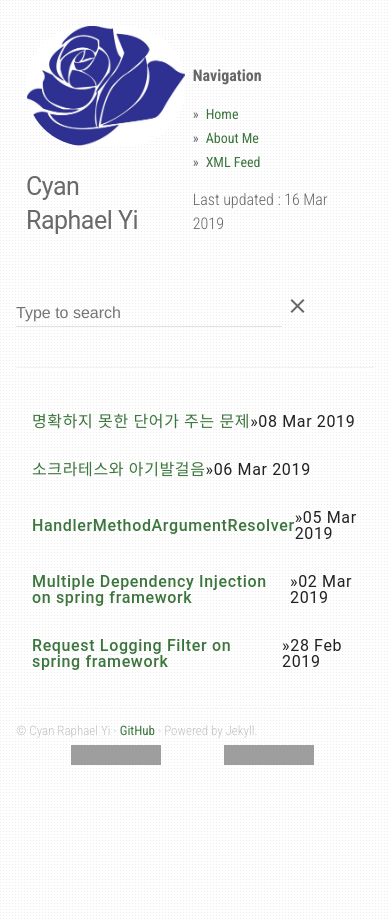
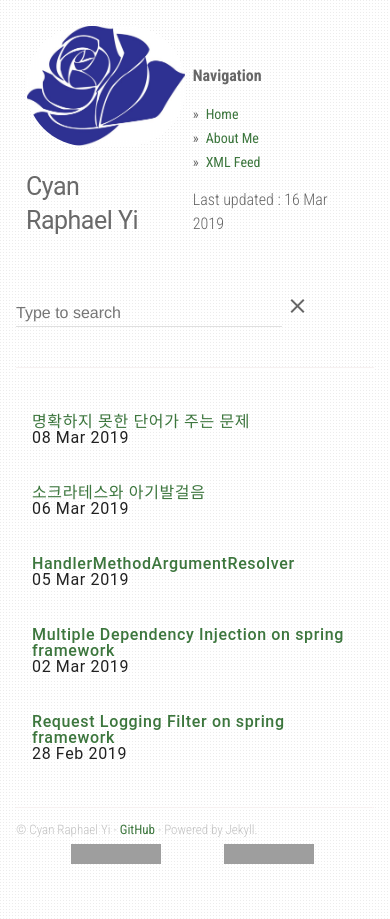
Before and after one commit to CyanRYi/cyanryi.github.io, a Jekyll site: the page built from index.html, in a window 390 px wide. Built offline with Jekyll 4.4.1, drawn with Linux system fonts in a browser that asks for light colours; grey boxes are pictures that could not be loaded.

Commit message:
반응형에서의 post list 출력 개선

```diff
--- a/_includes/post_link.html
+++ b/_includes/post_link.html
@@ -2,7 +2,9 @@
 <li class="mdl-list__item {{ selector }}">
     {% assign useShareButton = false %}
     <a href="{{ site.url }}{{ post.url }}">{{ post.title }}</a>
-    <span>{{ post.date | date_to_string }}</span>
-    {% capture refererUri %}{{ site.url }}/{{ post.slug }}{% endcapture %}
-    {% include fb_buttons.html %}
+    <div>
+        <span>{{ post.date | date_to_string }}</span>
+        {% capture refererUri %}{{ site.url }}/{{ post.slug }}{% endcapture %}
+        {% include fb_buttons.html %}
+    </div>
 </li>
--- a/static/css/main.css
+++ b/static/css/main.css
@@ -199,7 +199,7 @@ ul#search__results {
     .post-content ul li {
         display: inline-block;
     }
-    .post-content ul li span {
+    .post-content ul li>span {
         float: right;
     }
 }
@@ -212,7 +212,7 @@ ul#search__results {
     .post-content ul li {
         display: inline-block;
     }
-    .post-content ul li span {
+    .post-content ul li>span {
         float: right;
     }
 }
--- a/static/js/post-selector.js
+++ b/static/js/post-selector.js
@@ -4,7 +4,7 @@ function togglePosts(id, checked) {
 
     for(var j = 0; j < posts.length; j++) {
         if (checked) {
-            posts[j].style.display = 'flex';
+            posts[j].style.display = 'inline-block';
         } else {
             posts[j].style.display = 'none';
         }
```
